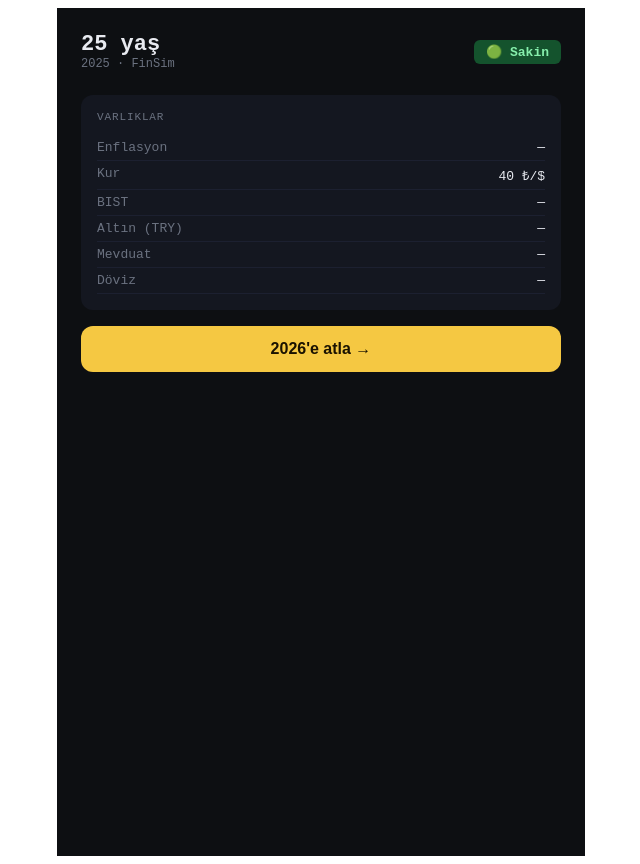
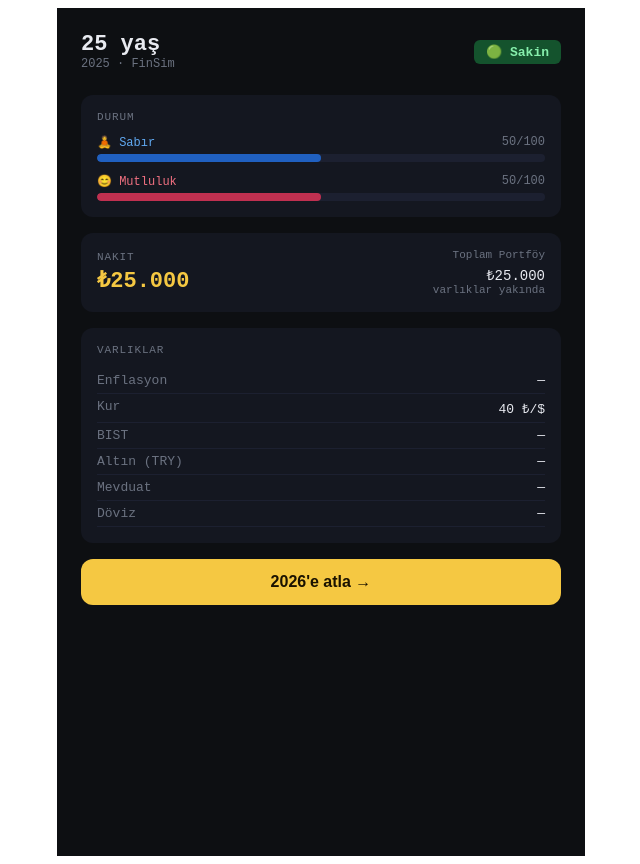
Before and after one commit to sametcsk/yzta--bootcamp, a React app in the folder frontend/: page / in a window 1280 px wide. Shown: the whole page, without its empty margins (319-959 px from the left). Built offline with nearby package versions, Linux system fonts and the light colour scheme; the HTML template or start-up script is replaced by a standard one.

Commit message:
Sprint 1: bar sistemi ve nakit gösterimi eklendi

```diff
--- a/frontend/src/App.jsx
+++ b/frontend/src/App.jsx
@@ -25,6 +25,9 @@ export default function App() {
   const [sonuc, setSonuc] = useState(null)
   const [loading, setLoading] = useState(false)
   const [gecmis, setGecmis] = useState([])
+  const [bars, setBars] = useState({ sabir: 50, mutluluk: 50 })
+  const [nakit, setNakit] = useState(25000)
+
 
   async function yilAtla() {
     setLoading(true)
@@ -85,6 +88,42 @@ export default function App() {
           {krizMi ? "🔴 KRİZ" : "🟢 Sakin"}
         </div>
       </div>
+
+        {/* Barlar */}
+  <div style={{ background: "#141720", borderRadius: 12, padding: 16, marginBottom: 16 }}>
+    <div style={{ fontSize: 11, color: "#6b7280", textTransform: "uppercase", letterSpacing: "0.08em", marginBottom: 12 }}>Durum</div>
+
+    <div style={{ marginBottom: 4, display: "flex", justifyContent: "space-between", fontSize: 12 }}>
+      <span style={{ color: "#60a8f0" }}>🧘 Sabır</span>
+      <span style={{ color: "#6b7280" }}>{bars.sabir}/100</span>
+    </div>
+    <div style={{ height: 8, background: "#1c2030", borderRadius: 4, marginBottom: 12, overflow: "hidden" }}>
+      <div style={{ height: "100%", width: `${bars.sabir}%`, background: "#2060c0", borderRadius: 4, transition: "width 0.3s" }} />
+    </div>
+
+    <div style={{ marginBottom: 4, display: "flex", justifyContent: "space-between", fontSize: 12 }}>
+      <span style={{ color: "#f07080" }}>😊 Mutluluk</span>
+      <span style={{ color: "#6b7280" }}>{bars.mutluluk}/100</span>
+    </div>
+    <div style={{ height: 8, background: "#1c2030", borderRadius: 4, overflow: "hidden" }}>
+      <div style={{ height: "100%", width: `${bars.mutluluk}%`, background: "#c03050", borderRadius: 4, transition: "width 0.3s" }} />
+    </div>
+  </div>
+
+  {/* Nakit */}
+  <div style={{ background: "#141720", borderRadius: 12, padding: 16, marginBottom: 16, display: "flex", justifyContent: "space-between", alignItems: "center" }}>
+    <div>
+      <div style={{ fontSize: 11, color: "#6b7280", textTransform: "uppercase", letterSpacing: "0.08em", marginBottom: 4 }}>Nakit</div>
+      <div style={{ fontSize: 22, fontWeight: 600, color: "#f5c842" }}>₺{nakit.toLocaleString("tr-TR")}</div>
+    </div>
+    <div style={{ textAlign: "right" }}>
+      <div style={{ fontSize: 11, color: "#6b7280", marginBottom: 4 }}>Toplam Portföy</div>
+      <div style={{ fontSize: 14, color: "#e8eaf0" }}>₺{nakit.toLocaleString("tr-TR")}</div>
+      <div style={{ fontSize: 11, color: "#6b7280" }}>varlıklar yakında</div>
+    </div>
+  </div>
+
+
 
       {/* Varlıklar */}
       <div style={{ background: "#141720", borderRadius: 12, padding: 16, marginBottom: 16 }}>
```
Also changed, not shown: 1 other file (tests, documents, lock files or other folders).
